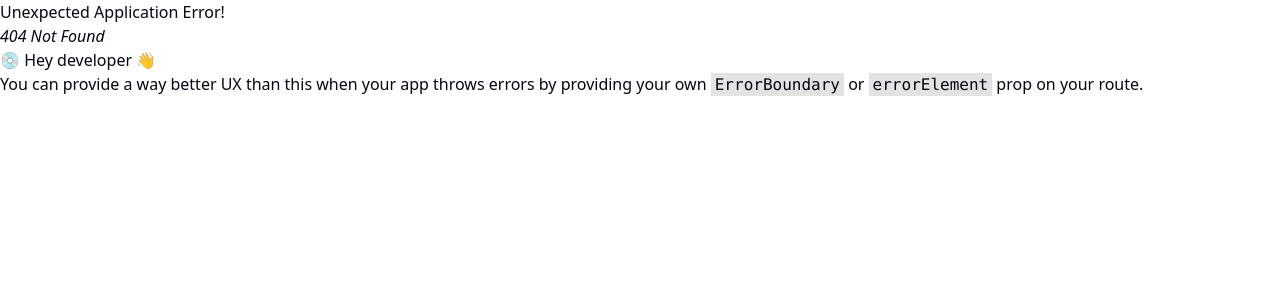
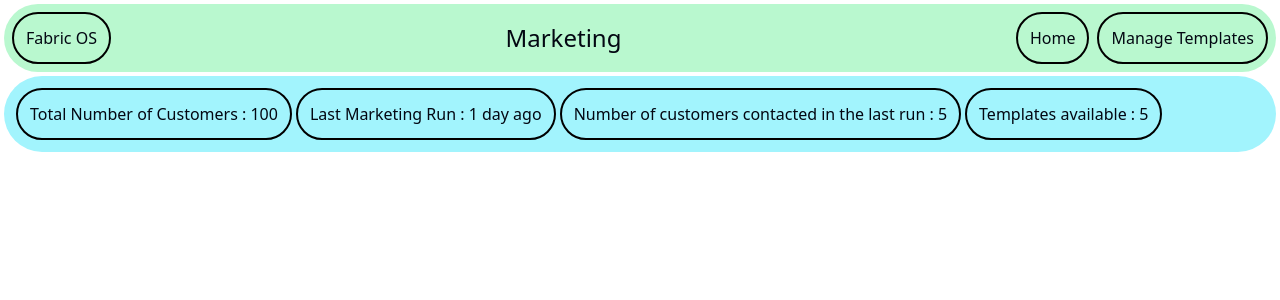
Before and after one commit to sumukhka94/fabric-os, a React (Vite) app in the folder fabric-os/: page /marketing in a window 1280 px wide. Before the commit this address had no page. Shown: the top 300 px of the page. Built offline with nearby package versions, Linux system fonts and the light colour scheme.

Commit message:
added marketing skeleton

```diff
--- /dev/null
+++ b/fabric-os/src/components/Marketing.tsx
@@ -0,0 +1,21 @@
+
+export default function Marketing() {
+    return (
+        <div>
+            <nav className="bg-green-200 rounded-full p-2 flex items-center gap-5 justify-between m-1">
+                <h1 className="p-3 border-2 border-black rounded-full">Fabric OS</h1>
+                <h1 className="text-2xl">Marketing</h1>
+                <ul className="flex items-center justify-center gap-2">
+                    <li className="border-2 border-black p-3 rounded-full"> Home </li>
+                    <li className="border-2 border-black p-3 rounded-full"> Manage Templates </li>
+                </ul>
+            </nav>
+            <div className="flex bg-cyan-200 m-1 rounded-full p-3 gap-1">
+                <p className="border-2 border-black p-3 rounded-full"> Total Number of Customers : 100</p>
+                <p className="border-2 border-black p-3 rounded-full"> Last Marketing Run : 1 day ago</p>
+                <p className="border-2 border-black p-3 rounded-full"> Number of customers contacted in the last run : 5</p>
+                <p className="border-2 border-black p-3 rounded-full"> Templates available : 5</p>
+            </div>
+        </div>
+    )
+}
--- a/fabric-os/src/components/NavBar.tsx
+++ b/fabric-os/src/components/NavBar.tsx
@@ -6,7 +6,7 @@ export default function NavBar() {
         <h1 className="p-3 border-2 border-black rounded-full">Fabric OS</h1>
         <ul className="flex items-center justify-center gap-2">
             <li className="border-2 border-black p-3 rounded-full"><Link to="/add-customer">Add Customer</Link></li>
-            <li className="border-2 border-black p-3 rounded-full"> Marketing </li>
+            <li className="border-2 border-black p-3 rounded-full"><Link to="/marketing"> Marketing </Link></li>
             <li className="border-2 border-black p-3 rounded-full"> Inventory </li>
             <li className="border-2 border-black p-3 rounded-full"> Billing </li>
         </ul>
--- a/fabric-os/src/routing/routes.tsx
+++ b/fabric-os/src/routing/routes.tsx
@@ -1,5 +1,6 @@
 import AddCustomer from "@/components/AddCustomer";
 import Home from "@/components/Home";
+import Marketing from "@/components/Marketing";
 import NavBar from "@/components/NavBar";
 import { createBrowserRouter } from "react-router-dom";
 
@@ -15,5 +16,9 @@ export const router = createBrowserRouter([
     {
         path : '/navbar',
         element : <NavBar/>
+    },
+    {
+        path : '/marketing',
+        element : <Marketing/>
     }
 ])
```
